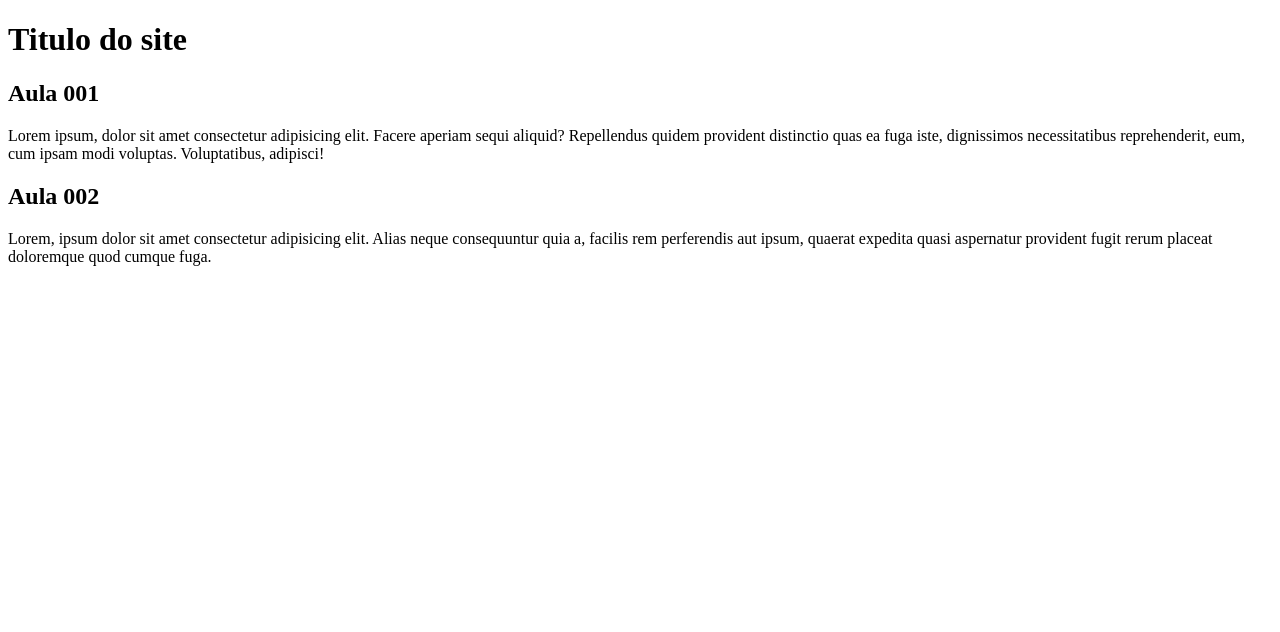
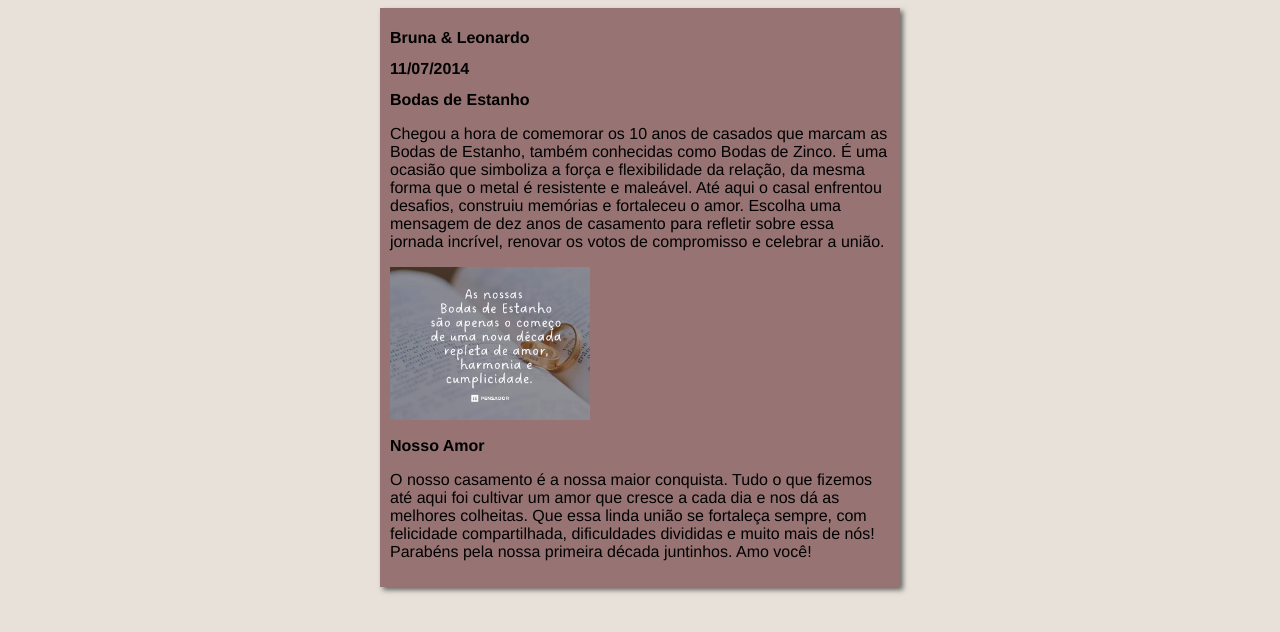
Before and after one commit to Brunarenner/10-Anos-de-nos-, a plain HTML site: page index.html in a window 1280 px wide. Drawn offline with Linux system fonts and the light colour scheme.

Commit message:
Squashed commit of the following:
commit ad89ce9485247d3f66469cce1e5ccff652e52c66
Author: Bruna Manoela <162349937+Brunarenner@users.noreply.github.com>
Date:   Mon Jul 8 11:33:37 2024 -0300

    atualização

commit 7c3dc5a60d6f4c28930d25ff955b3696e516d50c
Author: Bruna Manoela <162349937+Brunarenner@users.noreply.github.com>
Date:   Mon Jul 8 11:25:59 2024 -0300

    .

commit 1cbafe02408545bd945687d9acc4196b24d323b7
Author: Bruna Manoela <162349937+Brunarenner@users.noreply.github.com>
Date:   Mon Jul 8 11:21:59 2024 -0300

    mudanças

commit cddef02f593417c6b63e351f9a669a87c6d8842f
Author: Bruna Manoela <162349937+Brunarenner@users.noreply.github.com>
Date:   Sun Jul 7 23:50:33 2024 -0300

    .

commit af7afd27d098e0865a94cf08cd7295ca8b569a06
Author: Bruna Manoela <162349937+Brunarenner@users.noreply.github.com>
Date:   Sun Jul 7 23:47:00 2024 -0300

    img

commit dab1c8952c9f998f3a7e47db5ec495c1f3f62c44
Author: Bruna Manoela <162349937+Brunarenner@users.noreply.github.com>
Date:   Sun Jul 7 23:46:02 2024 -0300

    mudanças

commit 8316e85458084880f75e1b187a45db184559d3fb
Author: Bruna Manoela <162349937+Brunarenner@users.noreply.github.com>
Date:   Sun Jul 7 23:37:11 2024 -0300

    mudanças no site

commit 14793c7ba82f87b22b6797944200b47ac070ab50
Merge: d9f7735 76b79f1
Author: Bruna Manoela <162349937+Brunarenner@users.noreply.github.com>
Date:   Sun Jul 7 22:57:27 2024 -0300

    Merge branch 'design'

commit 76b79f16b3fed567e3b0f01b43cfc21d4f29fe60
Author: Bruna Manoela <162349937+Brunarenner@users.noreply.github.com>
Date:   Sun Jul 7 22:50:23 2024 -0300

    iniciei o disign

```diff
--- /dev/null
+++ b/estilos/style.css
@@ -0,0 +1,15 @@
+*{
+    font-family: 'Franklin Gothic Medium', 'Arial Narrow', Arial, sans-serif;
+    font-size: 16px;
+}
+body{
+    background-color: rgb(231, 225, 217);
+}
+main{
+    background:rgb(151, 115, 115) ;
+    width: 500px;
+    margin: auto;
+    padding: 10px;
+    box-shadow: 3px 3px 5px rgb(106, 102, 102) ;
+
+}
--- a/index.html
+++ b/index.html
@@ -4,21 +4,28 @@
 <head>
     <meta charset="UTF-8">
     <meta name="viewport" content="width=device-width, initial-scale=1.0">
-    <title>Café</title>
+    <title>10 Anos de Nos </title>
+    <link rel="stylesheet" href="estilos/style.css">
 </head>
 
 <body>
     <main>
         <header>
-            <h1>Titulo do site</h1>
+            <h1>Bruna & Leonardo
+                           <h2>11/07/2014</h2>
+
         </header>
         <article>
-            <h2> Aula 001</h2>
-            <p>Lorem ipsum, dolor sit amet consectetur adipisicing elit. Facere aperiam sequi aliquid? Repellendus quidem provident distinctio quas ea fuga iste, dignissimos necessitatibus reprehenderit, eum, cum ipsam modi voluptas. Voluptatibus, adipisci!</p>
+            <h2> Bodas de Estanho
+            </h2>
+            <p>Chegou a hora de comemorar os 10 anos de casados que marcam as Bodas de Estanho, também conhecidas como Bodas de Zinco. É uma ocasião que simboliza a força e flexibilidade da relação, da mesma forma que o metal é resistente e maleável.
+
+                Até aqui o casal enfrentou desafios, construiu memórias e fortaleceu o amor. Escolha uma mensagem de dez anos de casamento para refletir sobre essa jornada incrível, renovar os votos de compromisso e celebrar a união.</p>
+                <img src="/fotos/10anos.webp" alt="Um Brinde a Nossa Felicidade" width="200px">
         </article>
         <article>
-            <h2>Aula 002 </h2>
-            <p>Lorem, ipsum dolor sit amet consectetur adipisicing elit. Alias neque consequuntur quia a, facilis rem perferendis aut ipsum, quaerat expedita quasi aspernatur provident fugit rerum placeat doloremque quod cumque fuga.</p>
+            <h2>Nosso Amor </h2>
+            <p>O nosso casamento é a nossa maior conquista. Tudo o que fizemos até aqui foi cultivar um amor que cresce a cada dia e nos dá as melhores colheitas. Que essa linda união se fortaleça sempre, com felicidade compartilhada, dificuldades divididas e muito mais de nós! Parabéns pela nossa primeira década juntinhos. Amo você!</p>
         </article>
     </main>
 </body>
```
Also changed, not shown: fotos/10anos.webp (added).
